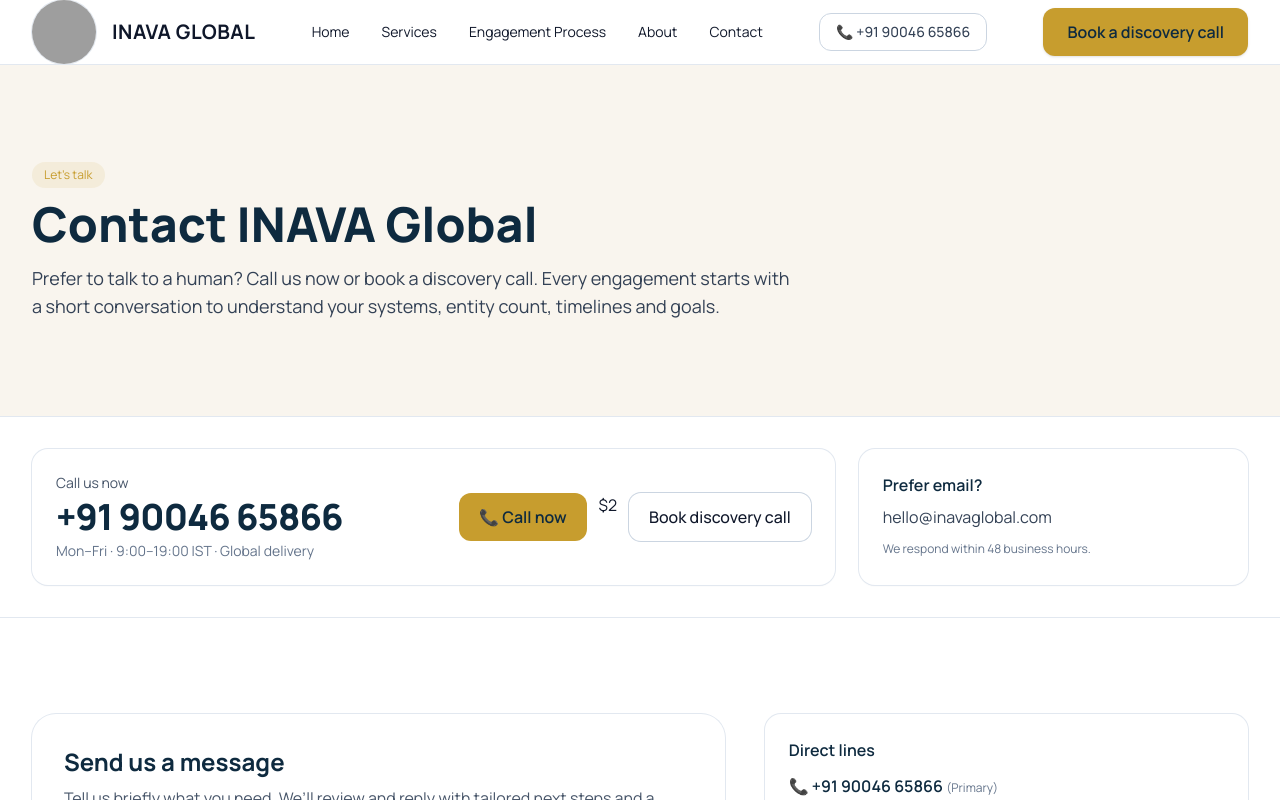
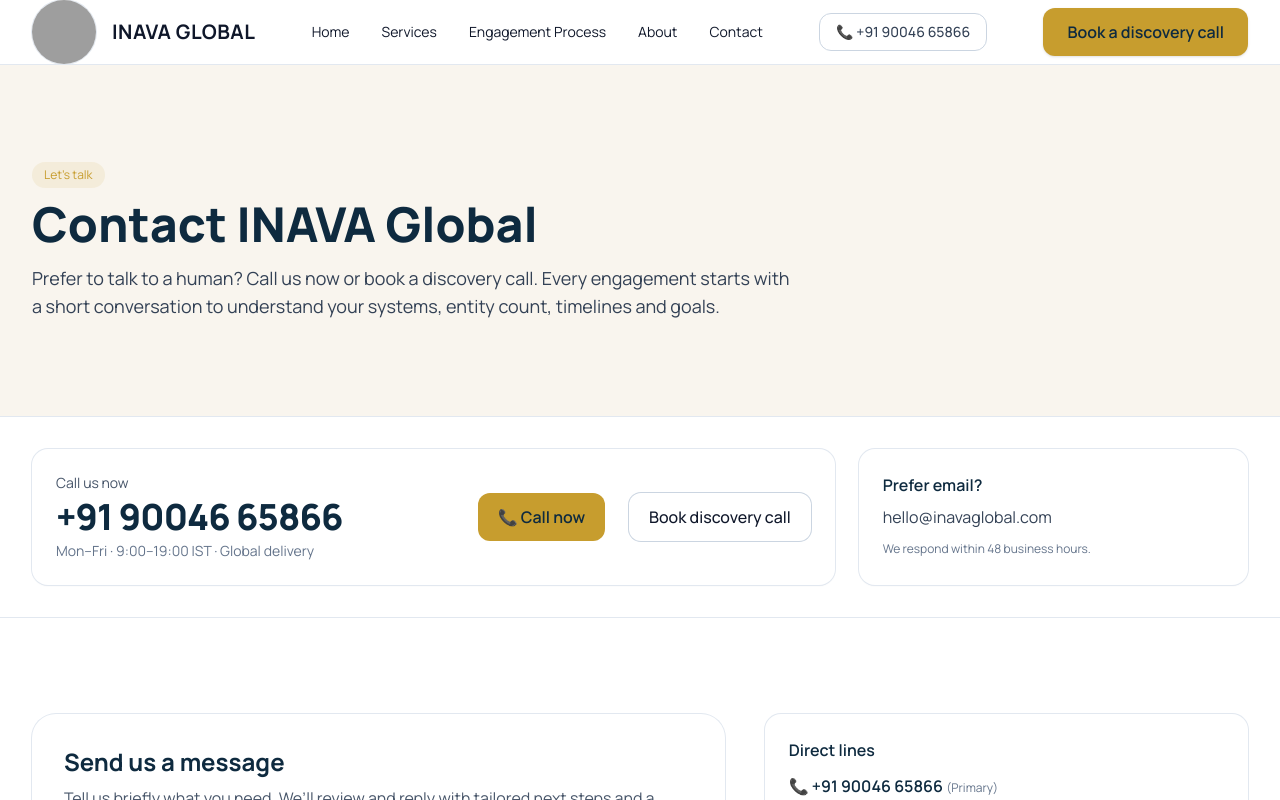
Before and after one commit to daaksesh/inavaglobal, a Next.js app: page /contact in a window 1280 px wide. Shown: the top 800 px of the page. Built offline with nearby package versions, Linux system fonts and the light colour scheme; grey boxes are pictures that could not be loaded.

Commit message:
Update contact.js

```diff
--- a/pages/contact.js
+++ b/pages/contact.js
@@ -24,7 +24,7 @@ export default function Contact() {
             </div>
             <div className="flex flex-wrap gap-3">
               <a href="tel:+919004665866" className="inline-flex items-center justify-center rounded-xl bg-gold px-5 py-3 text-navy font-semibold hover:bg-[#E6CF84] transition">📞 Call now</a>
-              <a href="/contact#form" className="$1">$2</a>
+              <a href="/contact#form" className="$1"> </a>
               <a href="https://calendly.com/your-calendly/30min" target="_blank" rel="noreferrer" className="inline-flex items-center justify-center rounded-xl ring-1 ring-slate-300 px-5 py-3 font-medium hover:bg-slate-50">Book discovery call</a>
             </div>
           </div>
```
